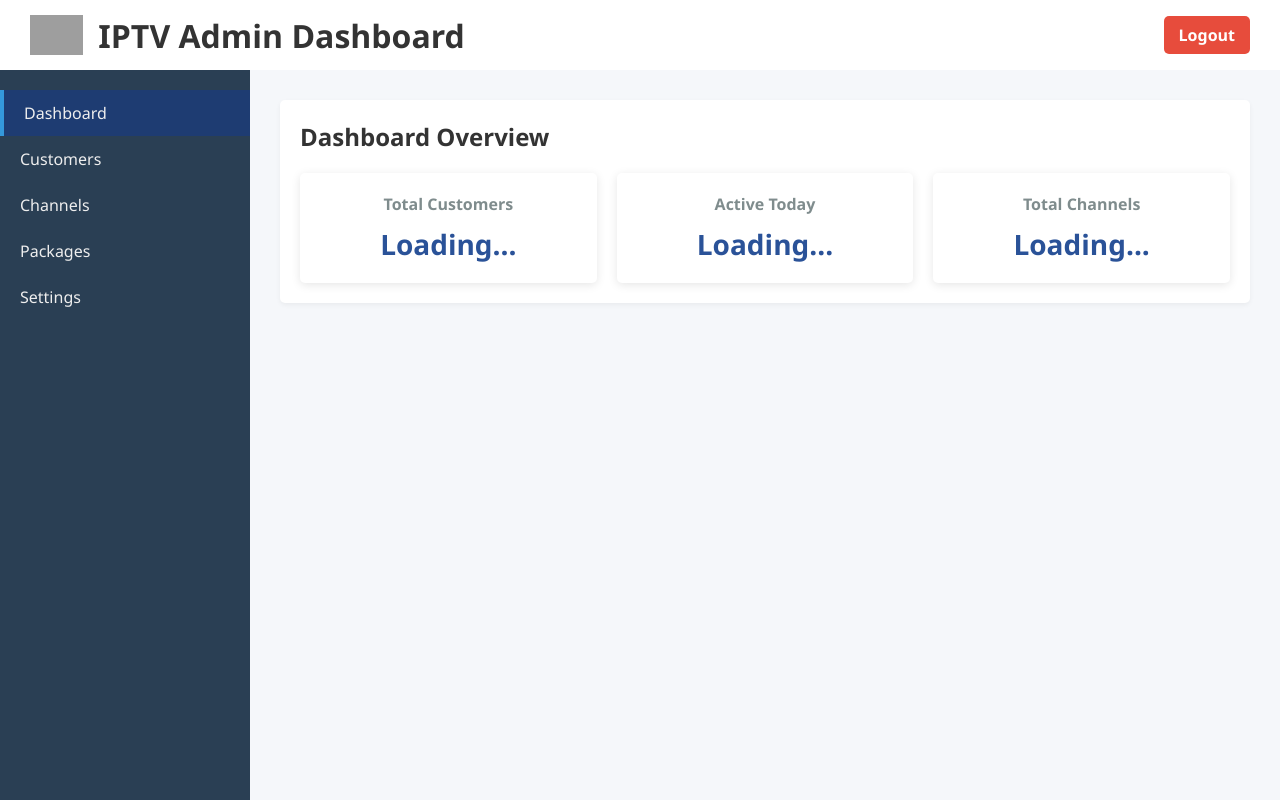
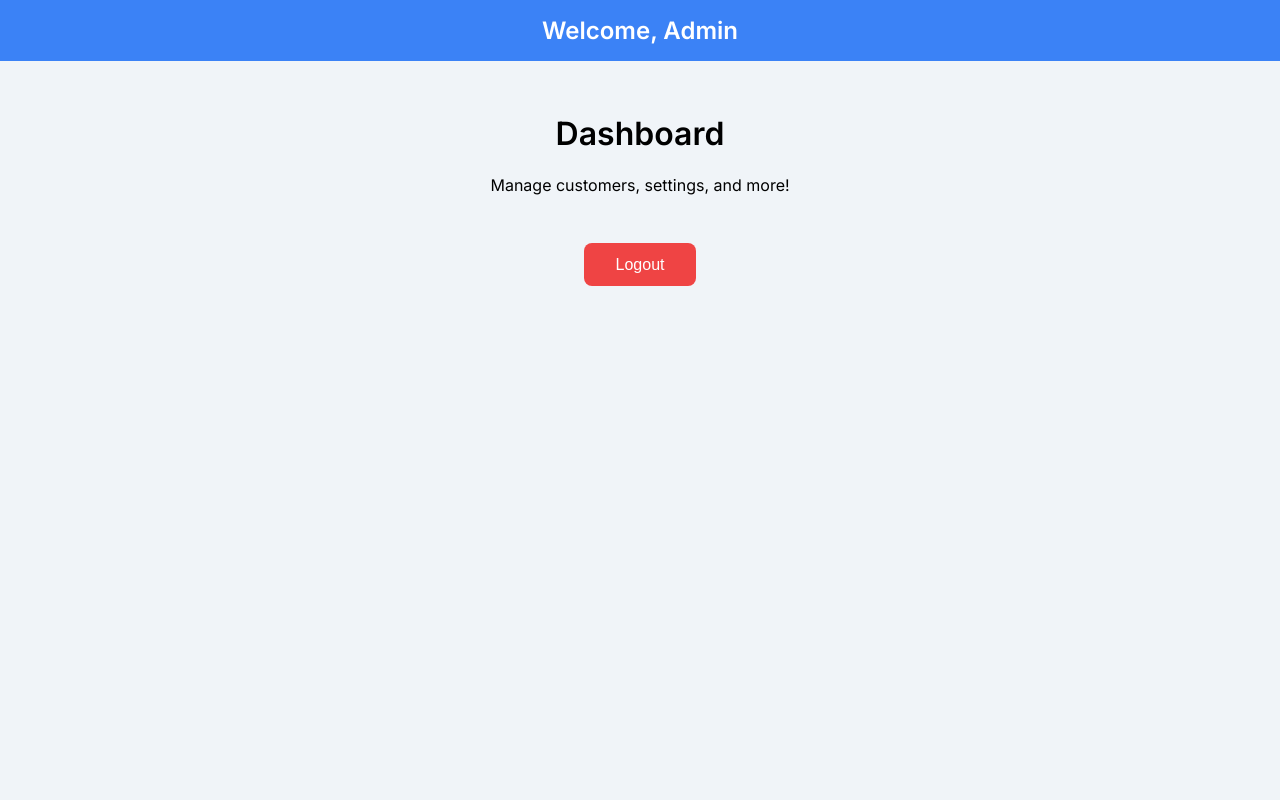
Before and after one commit to riko090920/iptvbackend, a website: page public/index.html in a window 1280 px wide. Drawn offline with Linux system fonts and the light colour scheme; files that its build step writes are made by us from their sources; grey boxes are pictures that could not be loaded.

Commit message:
Update index.html

```diff
--- a/public/index.html
+++ b/public/index.html
@@ -2,74 +2,58 @@
 <html lang="en">
 <head>
   <meta charset="UTF-8">
-  <meta name="viewport" content="width=device-width, initial-scale=1.0">
-  <title>IPTV Admin Dashboard</title>
-  <link rel="stylesheet" href="/admin/css/style.css">
+  <meta name="viewport" content="width=device-width, initial-scale=1">
+  <title>Admin Dashboard</title>
+  <link href="https://fonts.googleapis.com/css2?family=Inter:wght@400;600&display=swap" rel="stylesheet">
+  <style>
+    body {
+      margin: 0;
+      font-family: 'Inter', sans-serif;
+      background: #f0f4f8;
+      display: flex;
+      flex-direction: column;
+      min-height: 100vh;
+    }
+    header {
+      background: #3b82f6;
+      color: white;
+      padding: 1rem;
+      text-align: center;
+      font-size: 1.5rem;
+      font-weight: 600;
+    }
+    main {
+      flex: 1;
+      padding: 2rem;
+      text-align: center;
+    }
+    .btn {
+      margin-top: 2rem;
+      background: #ef4444;
+      color: white;
+      padding: 0.8rem 2rem;
+      border: none;
+      border-radius: 8px;
+      cursor: pointer;
+      font-size: 1rem;
+      transition: background 0.3s ease;
+    }
+    .btn:hover {
+      background: #dc2626;
+    }
+  </style>
 </head>
 <body>
-  <div class="dashboard-container">
-    <header class="dashboard-header">
-      <div class="header-left">
-        <img src="https://4xiptv.com/images/logo.png" alt="IPTV Logo" class="logo">
-        <h1>IPTV Admin Dashboard</h1>
-      </div>
-      <div class="header-right">
-        <a href="/admin/logout" class="logout-btn">Logout</a>
-      </div>
-    </header>
 
-    <nav class="sidebar">
-      <ul>
-        <li class="active"><a href="#dashboard">Dashboard</a></li>
-        <li><a href="#customers">Customers</a></li>
-        <li><a href="#channels">Channels</a></li>
-        <li><a href="#packages">Packages</a></li>
-        <li><a href="#settings">Settings</a></li>
-      </ul>
-    </nav>
+<header>
+  Welcome, Admin
+</header>
 
-    <main class="content">
-      <section id="dashboard" class="content-section">
-        <h2>Dashboard Overview</h2>
-        <div class="stats-container">
-          <div class="stat-card">
-            <h3>Total Customers</h3>
-            <p id="totalCustomers">Loading...</p>
-          </div>
-          <div class="stat-card">
-            <h3>Active Today</h3>
-            <p id="activeToday">Loading...</p>
-          </div>
-          <div class="stat-card">
-            <h3>Total Channels</h3>
-            <p id="totalChannels">Loading...</p>
-          </div>
-        </div>
-      </section>
+<main>
+  <h1>Dashboard</h1>
+  <p>Manage customers, settings, and more!</p>
+  <a href="/admin/logout"><button class="btn">Logout</button></a>
+</main>
 
-      <section id="customers" class="content-section" style="display:none;">
-        <h2>Customer Management</h2>
-        <div class="table-container">
-          <table id="customersTable">
-            <thead>
-              <tr>
-                <th>ID</th>
-                <th>Name</th>
-                <th>MAC Address</th>
-                <th>Package</th>
-                <th>Expires</th>
-                <th>Actions</th>
-              </tr>
-            </thead>
-            <tbody>
-              <!-- Will be populated by JavaScript -->
-            </tbody>
-          </table>
-        </div>
-      </section>
-    </main>
-  </div>
-
-  <script src="/admin/js/main.js"></script>
 </body>
 </html>
```
